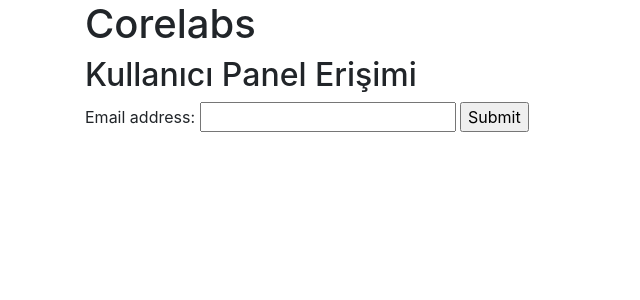
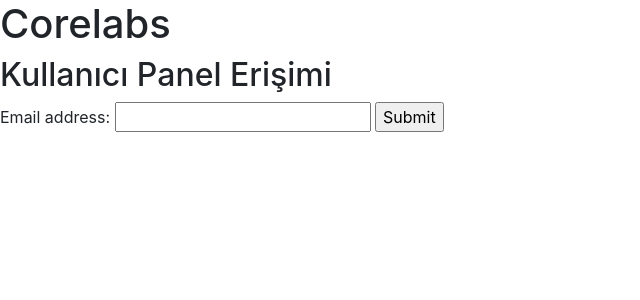
Before and after one commit to rammses/corelabs_userpanel, a Flask app: template templates/user_landing.html in a window 1280 px wide. Shown: the top 300 px of the page, without its empty margins (0-640 px from the left). Run offline with Flask 2, Linux system fonts and the light colour scheme; the template is opened without the code that fills it, so the values that code supplies are empty; some libraries are stand-ins or nearby versions.

Commit message:
fix on referrers

```diff
--- a/templates/user_landing.html
+++ b/templates/user_landing.html
@@ -2,8 +2,6 @@
 <script src="//maxcdn.bootstrapcdn.com/bootstrap/4.1.1/js/bootstrap.min.js"></script>
 <script src="//cdnjs.cloudflare.com/ajax/libs/jquery/3.2.1/jquery.min.js"></script>
 
-<section id="tabs" class="landing-tab">
-            <div class="container">
             <div class="row">
                     <div class="col-md-12">
                         <h1>Corelabs</h1>
@@ -17,4 +15,3 @@
  <input type = "submit" value="Submit">
  </form>
  </body>
- </html>
```
